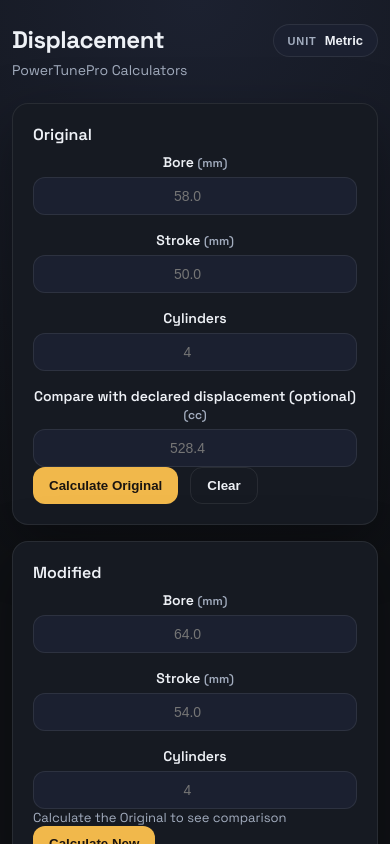
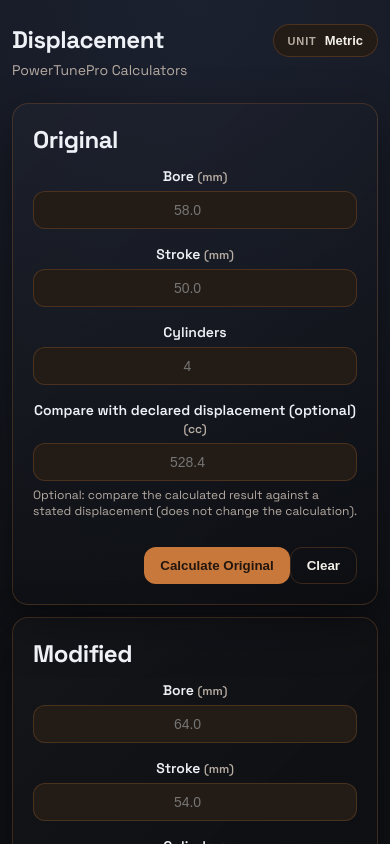
Before and after one commit to allancastrotk/ptp-calculators.code, a Next.js app in the folder frontend-api/: page /displacement in a window 390 px wide. Shown: the top 844 px of the page. Built offline with nearby package versions, Linux system fonts and the light colour scheme.

Commit message:
feat(ui): refine displacement widgets layout and pilot styling

```diff
--- a/frontend-api/components/Layout.tsx
+++ b/frontend-api/components/Layout.tsx
@@ -5,6 +5,8 @@ import { useI18n } from "../lib/i18n";
 import { HeaderBar } from "./HeaderBar";
 import { UnitToggleButton } from "./UnitToggleButton";
 import { UnitSystem } from "./UnitSystemSwitch";
+
+type LayoutVariant = "pilot" | "default";
 
 export function Layout({
   title,
@@ -14,6 +16,7 @@ export function Layout({
   children,
   hideHeader = false,
   hideFooter = false,
+  variant = "default",
 }: {
   title: string;
   subtitle?: string;
@@ -22,15 +25,17 @@ export function Layout({
   children: React.ReactNode;
   hideHeader?: boolean;
   hideFooter?: boolean;
+  variant?: LayoutVariant;
 }) {
   const { t } = useI18n();
+  const variantClass = variant === "pilot" ? "ptp-variant-pilot" : "";
 
   return (
     <>
       <Head>
         <title>{title}</title>
       </Head>
-      <main className="ptp-shell">
+      <main className={["ptp-shell", variantClass].filter(Boolean).join(" ")}>
         <div className="ptp-container">
           {hideHeader ? null : (
             <HeaderBar
--- a/frontend-api/pages/displacement.tsx
+++ b/frontend-api/pages/displacement.tsx
@@ -1,5 +1,7 @@
-import React, { useEffect, useMemo, useRef, useState } from "react";
+import React, { useMemo, useRef, useState } from "react";
 
+import { Button } from "../components/Button";
+import { Card } from "../components/Card";
 import { ErrorBanner } from "../components/ErrorBanner";
 import { InputField } from "../components/InputField";
 import { Layout } from "../components/Layout";
@@ -29,8 +31,6 @@ type DisplacementResponse = {
   meta: { version: string; timestamp: string; source: string };
 };
 
-const ORIGINAL_STORAGE_KEY = "ptp:displacement:originalResult:v1";
-
 type ResultItem = { label: string; value: string };
 
 export default function DisplacementPage() {
@@ -53,27 +53,6 @@ export default function DisplacementPage() {
   const [newResult, setNewResult] = useState<DisplacementResponse | null>(null);
   const abortOriginalRef = useRef<AbortController | null>(null);
   const abortNewRef = useRef<AbortController | null>(null);
-
-  useEffect(() => {
-    if (typeof window === "undefined") return;
-    const stored = sessionStorage.getItem(ORIGINAL_STORAGE_KEY);
-    if (!stored) return;
-    try {
-      const parsed = JSON.parse(stored) as DisplacementResponse;
-      setOriginalResult(parsed);
-    } catch {
-      sessionStorage.removeItem(ORIGINAL_STORAGE_KEY);
-    }
-  }, []);
-
-  useEffect(() => {
-    if (typeof window === "undefined") return;
-    if (originalResult) {
-      sessionStorage.setItem(ORIGINAL_STORAGE_KEY, JSON.stringify(originalResult));
-    } else {
-      sessionStorage.removeItem(ORIGINAL_STORAGE_KEY);
-    }
-  }, [originalResult]);
 
   const handleOriginalSubmit = async () => {
     setErrorOriginal(null);
@@ -229,10 +208,12 @@ export default function DisplacementPage() {
   };
 
   return (
-    <Layout title={t("displacement")} unitSystem={unitSystem} onUnitChange={setUnitSystem}>
-      <div style={{ display: "flex", flexDirection: "column", gap: 16 }}>
-        <div className="card">
-          <div style={{ fontWeight: 600, marginBottom: 8 }}>{t("originalSection")}</div>
+    <Layout title={t("displacement")} unitSystem={unitSystem} onUnitChange={setUnitSystem} variant="pilot">
+      <div className="ptp-stack">
+        <Card className="ptp-stack">
+          <div className="ptp-section-header">
+            <div className="ptp-section-title">{t("originalSection")}</div>
+          </div>
           {errorOriginal ? <ErrorBanner message={errorOriginal} /> : null}
           <div className="grid">
             <InputField
@@ -241,6 +222,7 @@ export default function DisplacementPage() {
               placeholder={unitSystem === "imperial" ? "2.28" : "58.0"}
               value={originalBore}
               onChange={setOriginalBore}
+              inputMode="decimal"
               error={fieldErrorsOriginal.bore}
             />
             <InputField
@@ -249,6 +231,7 @@ export default function DisplacementPage() {
               placeholder={unitSystem === "imperial" ? "1.97" : "50.0"}
               value={originalStroke}
               onChange={setOriginalStroke}
+              inputMode="decimal"
               error={fieldErrorsOriginal.stroke}
             />
             <InputField
@@ -256,49 +239,47 @@ export default function DisplacementPage() {
               placeholder={"4"}
               value={originalCylinders}
               onChange={setOriginalCylinders}
+              inputMode="numeric"
               error={fieldErrorsOriginal.cylinders}
             />
             <InputField
               label={t("compareDeclaredLabel")}
               unitLabel="cc"
               placeholder={"528.4"}
+              helper={t("compareDeclaredHelp")}
               value={baselineCc}
               onChange={setBaselineCc}
+              inputMode="decimal"
               error={fieldErrorsOriginal.baseline_cc}
             />
           </div>
-          <div style={{ display: "flex", gap: 12, flexWrap: "wrap" }}>
-            <button
-              className="button"
-              type="button"
-              onClick={handleOriginalSubmit}
-              disabled={loadingOriginal}
-            >
+          <div className="ptp-actions">
+            <Button type="button" onClick={handleOriginalSubmit} disabled={loadingOriginal}>
               {loadingOriginal ? t("loading") : t("calculateOriginal")}
-            </button>
-            <button className="button secondary" type="button" onClick={handleClear}>
+            </Button>
+            <Button type="button" variant="secondary" onClick={handleClear}>
               {t("clear")}
-            </button>
+            </Button>
           </div>
           {loadingOriginal ? <LoadingState /> : null}
           {originalResult ? (
             <ResultPanel title={t("originalResultsTitle")} items={originalResultsList} />
           ) : null}
           {originalResult ? (
-            <div className="card">
-              <div style={{ fontWeight: 600, marginBottom: 8 }}>
-                {t("normalizedInputsTitle")}
-              </div>
+            <Card>
+              <div className="ptp-card__title">{t("normalizedInputsTitle")}</div>
               <div className="subtitle">
                 Bore: {originalResult.normalized_inputs.bore_mm.toFixed(2)} | Stroke:{" "}
                 {originalResult.normalized_inputs.stroke_mm.toFixed(2)} | Cylinders:{" "}
                 {originalResult.normalized_inputs.cylinders}
               </div>
-            </div>
+            </Card>
           ) : null}
-        </div>
-        <div className="card">
-          <div style={{ fontWeight: 600, marginBottom: 8 }}>{t("newSection")}</div>
+        </Card>
+        <Card className="ptp-stack">
+          <div className="ptp-section-header">
+            <div className="ptp-section-title">{t("newSection")}</div>
+          </div>
           {errorNew ? <ErrorBanner message={errorNew} /> : null}
           <div className="grid">
             <InputField
@@ -307,6 +288,7 @@ export default function DisplacementPage() {
               placeholder={unitSystem === "imperial" ? "2.52" : "64.0"}
               value={newBore}
               onChange={setNewBore}
+              inputMode="decimal"
               error={fieldErrorsNew.bore}
             />
             <InputField
@@ -315,6 +297,7 @@ export default function DisplacementPage() {
               placeholder={unitSystem === "imperial" ? "2.13" : "54.0"}
               value={newStroke}
               onChange={setNewStroke}
+              inputMode="decimal"
               error={fieldErrorsNew.stroke}
             />
             <InputField
@@ -322,28 +305,19 @@ export default function DisplacementPage() {
               placeholder={"4"}
               value={newCylinders}
               onChange={setNewCylinders}
+              inputMode="numeric"
               error={fieldErrorsNew.cylinders}
             />
           </div>
-          {!originalResult ? <div className="subtitle">{t("compareHint")}</div> : null}
-          <button className="button" type="button" onClick={handleNewSubmit} disabled={loadingNew}>
-            {loadingNew ? t("loading") : t("calculateNew")}
-          </button>
+          {!originalResult ? <div className="ptp-field__helper">{t("compareHint")}</div> : null}
+          <div className="ptp-actions">
+            <Button type="button" onClick={handleNewSubmit} disabled={loadingNew}>
+              {loadingNew ? t("loading") : t("calculateNew")}
+            </Button>
+          </div>
           {loadingNew ? <LoadingState /> : null}
           {newResult ? <ResultPanel title={t("newResultsTitle")} items={newResultsList} /> : null}
-          {newResult ? (
-            <div className="card">
-              <div style={{ fontWeight: 600, marginBottom: 8 }}>
-                {t("normalizedInputsTitle")}
-              </div>
-              <div className="subtitle">
-                Bore: {newResult.normalized_inputs.bore_mm.toFixed(2)} | Stroke:{" "}
-                {newResult.normalized_inputs.stroke_mm.toFixed(2)} | Cylinders:{" "}
-                {newResult.normalized_inputs.cylinders}
-              </div>
-            </div>
-          ) : null}
-        </div>
+        </Card>
         {comparisonItems.length > 0 ? (
           <ResultPanel title={t("comparisonTitle")} items={comparisonItems} />
         ) : null}
--- a/frontend-api/pages/widgets/displacement-original.tsx
+++ b/frontend-api/pages/widgets/displacement-original.tsx
@@ -175,7 +175,7 @@ export default function DisplacementOriginalWidget() {
   }, [result]);
 
   return (
-    <Layout title={t("displacement")} hideHeader hideFooter>
+    <Layout title={t("displacement")} hideHeader hideFooter variant="pilot">
       <div className="ptp-stack">
         <Card className="ptp-stack">
           <div className="ptp-section-header">
--- a/frontend-api/styles/globals.css
+++ b/frontend-api/styles/globals.css
@@ -52,6 +52,25 @@ a {
 
 body.ptp-embed .ptp-shell {
   padding: 18px 12px 24px;
+}
+
+.ptp-variant-pilot {
+  --ptp-bg: #14110e;
+  --ptp-surface: #1b1612;
+  --ptp-surface-alt: #231c16;
+  --ptp-text: #f3efe9;
+  --ptp-muted: #b7aca2;
+  --ptp-border: rgba(201, 120, 58, 0.24);
+  --ptp-primary: #c7783a;
+  --ptp-primary-contrast: #24160e;
+  --ptp-focus: rgba(199, 120, 58, 0.35);
+  --ptp-shadow: 0 18px 50px rgba(0, 0, 0, 0.45);
+  --ptp-blueprint: #344a57;
+}
+
+.ptp-variant-pilot .ptp-card,
+.ptp-variant-pilot .card {
+  background: linear-gradient(135deg, rgba(255, 255, 255, 0.02), rgba(0, 0, 0, 0.2));
 }
 
 .ptp-container {
@@ -128,6 +147,34 @@ body.ptp-embed .ptp-subtitle {
   gap: 12px;
 }
 
+.ptp-section-header {
+  display: flex;
+  align-items: center;
+  justify-content: space-between;
+  gap: 12px;
+  flex-wrap: nowrap;
+}
+
+.ptp-section-title {
+  font-size: 28px;
+  font-weight: 700;
+  letter-spacing: -0.02em;
+  flex: 1;
+  min-width: 0;
+}
+
+.ptp-actions {
+  margin-top: 16px;
+  display: flex;
+  justify-content: flex-end;
+}
+
+.ptp-actions--between {
+  justify-content: space-between;
+  align-items: center;
+  gap: 12px;
+}
+
 .grid {
   display: grid;
   grid-template-columns: repeat(auto-fit, minmax(220px, 1fr));
@@ -143,6 +190,7 @@ body.ptp-embed .ptp-subtitle {
 .ptp-field__label {
   font-weight: 600;
   font-size: 14px;
+  text-align: center;
 }
 
 .ptp-field__unit,
@@ -164,6 +212,7 @@ body.ptp-embed .ptp-subtitle {
   color: var(--ptp-text);
   font-size: 14px;
   outline: none;
+  text-align: center;
 }
 
 .ptp-input:focus {
@@ -291,6 +340,7 @@ body.ptp-embed .ptp-subtitle {
   font-weight: 600;
   transition: background 0.18s ease, border-color 0.18s ease, transform 0.18s ease,
     color 0.18s ease;
+  flex-shrink: 0;
 }
 
 .ptp-unit-toggle:focus-visible {
@@ -299,8 +349,8 @@ body.ptp-embed .ptp-subtitle {
 }
 
 .ptp-unit-toggle.is-imperial {
-  background: rgba(241, 184, 75, 0.15);
-  border-color: rgba(241, 184, 75, 0.45);
+  background: rgba(199, 120, 58, 0.18);
+  border-color: rgba(199, 120, 58, 0.45);
   color: var(--ptp-primary);
 }
 
@@ -327,31 +377,11 @@ body.ptp-embed .ptp-subtitle {
     font-size: 24px;
   }
 
+  .ptp-section-title {
+    font-size: 24px;
+  }
+
   .ptp-shell {
     padding: 24px 12px 40px;
   }
-}.
-.ptp-section-header {
-  display: flex;
-  align-items: center;
-  justify-content: space-between;
-  gap: 12px;
 }
-
-.ptp-section-title {
-  font-size: 26px;
-  font-weight: 700;
-  letter-spacing: -0.02em;
-}
-
-.ptp-actions {
-  margin-top: 12px;
-}
-
-.ptp-field__label {
-  text-align: center;
-}
-
-.ptp-input {
-  text-align: center;
-}
```
Also changed, not shown: frontend-api/pages/widgets/displacement-new.tsx (+8 -8 lines).
